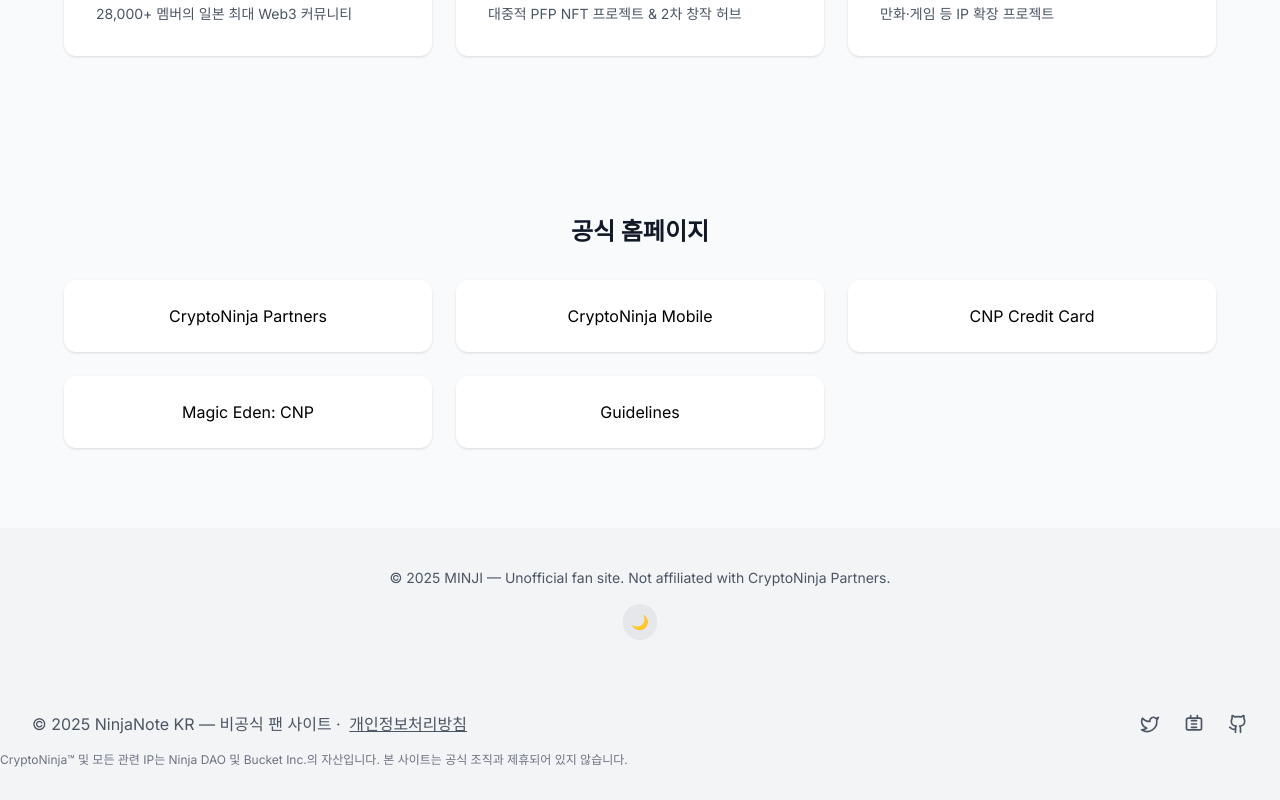
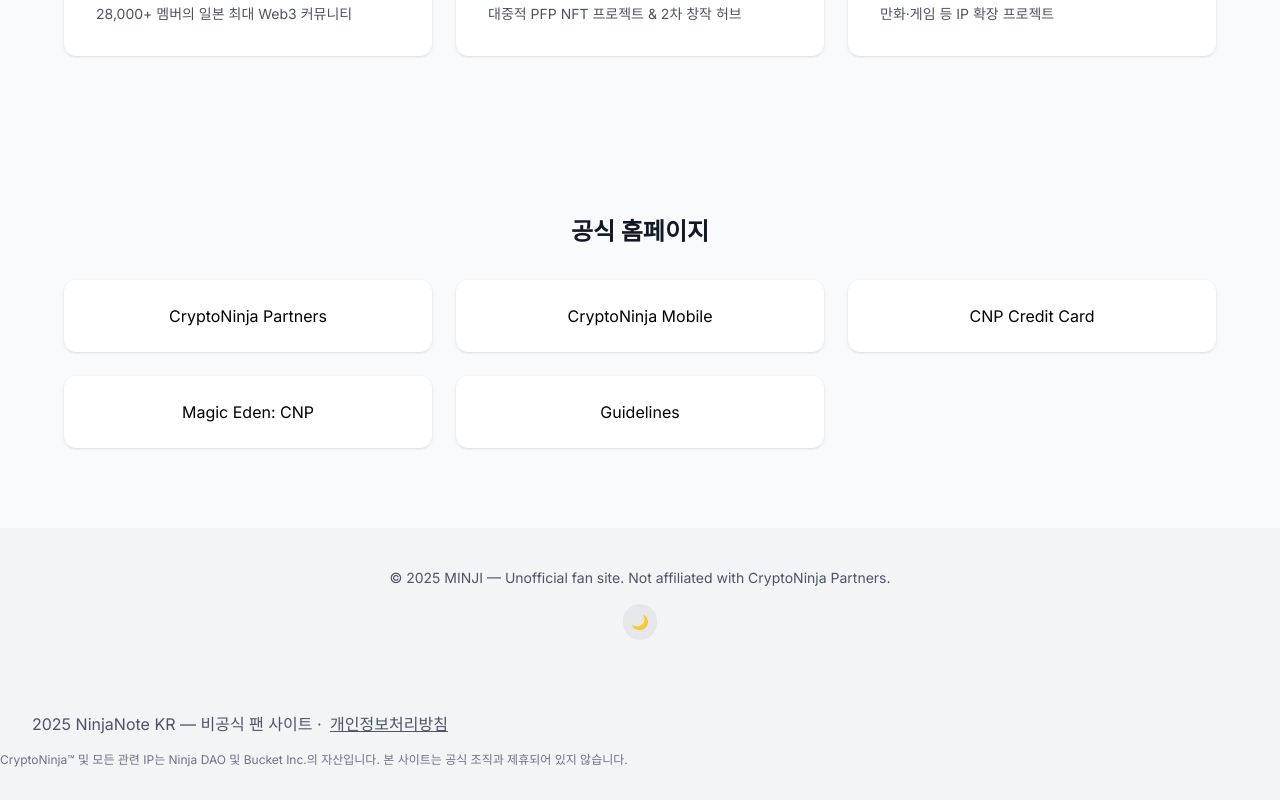
Before and after one commit to minjiblog/NinjaNoteKR, a Next.js app: page / in a window 1280 px wide. Shown: the part 1229-2029 px from the top of the page. Built offline with nearby package versions, Linux system fonts and the light colour scheme; a web font is replaced by a local one.

Commit message:
chore: remove footer social icons and clean markup

```diff
--- a/src/components/footer.tsx
+++ b/src/components/footer.tsx
@@ -1,65 +1,18 @@
 import Link from "next/link";
-import { Github, Twitter } from "lucide-react";
 
 export default function Footer() {
   return (
     <footer className="bg-gray-100 dark:bg-gray-900 py-8">
       <div className="container">
         <div className="flex flex-col md:flex-row justify-between items-center">
-          <div className="mb-4 md:mb-0">
-            <p className="text-gray-600 dark:text-gray-400">
-              © {new Date().getFullYear()} NinjaNote KR — 비공식 팬 사이트 · <Link href="/privacy" className="underline hover:text-primary-600 dark:hover:text-primary-400 ml-1">개인정보처리방침</Link>
-            </p>
-          </div>
-          <div className="flex space-x-6">
-            <Link
-              href="https://twitter.com/ninjadao"
-              target="_blank"
-              rel="noopener noreferrer"
-              className="text-gray-600 dark:text-gray-400 hover:text-primary-600 dark:hover:text-primary-400 transition-colors"
-            >
-              <Twitter className="h-5 w-5" />
-              <span className="sr-only">Twitter</span>
-            </Link>
-            <Link
-              href="https://discord.gg/ninjadao"
-              target="_blank"
-              rel="noopener noreferrer"
-              className="text-gray-600 dark:text-gray-400 hover:text-primary-600 dark:hover:text-primary-400 transition-colors"
-            >
-              <svg
-                xmlns="http://www.w3.org/2000/svg"
-                width="20"
-                height="20"
-                viewBox="0 0 24 24"
-                fill="none"
-                stroke="currentColor"
-                strokeWidth="2"
-                strokeLinecap="round"
-                strokeLinejoin="round"
-              >
-                <path d="M9 12h6m-6 4h6m-6-8h6" />
-                <path d="M5 5h14a2 2 0 0 1 2 2v10a2 2 0 0 1-2 2H5a2 2 0 0 1-2-2V7a2 2 0 0 1 2-2z" />
-                <path d="M8 2v3" />
-                <path d="M16 2v3" />
-              </svg>
-              <span className="sr-only">Discord</span>
-            </Link>
-            <Link
-              href="https://github.com/ninjadao"
-              target="_blank"
-              rel="noopener noreferrer"
-              className="text-gray-600 dark:text-gray-400 hover:text-primary-600 dark:hover:text-primary-400 transition-colors"
-            >
-              <Github className="h-5 w-5" />
-              <span className="sr-only">GitHub</span>
-            </Link>
-          </div>
+          <p className="text-gray-600 dark:text-gray-400">
+            {new Date().getFullYear()} NinjaNote KR — 비공식 팬 사이트 · <Link href="/privacy" className="underline hover:text-primary-600 dark:hover:text-primary-400 ml-1">개인정보처리방침</Link>
+          </p>
         </div>
       </div>
-            <p className="text-xs text-gray-500 dark:text-gray-600 mt-4">
-            CryptoNinja™ 및 모든 관련 IP는 Ninja DAO 및 Bucket Inc.의 자산입니다. 본 사이트는 공식 조직과 제휴되어 있지 않습니다.
-        </p>
-      </footer>
+      <p className="text-xs text-gray-500 dark:text-gray-600 mt-4 text-center md:text-left">
+        CryptoNinja™ 및 모든 관련 IP는 Ninja DAO 및 Bucket Inc.의 자산입니다. 본 사이트는 공식 조직과 제휴되어 있지 않습니다.
+      </p>
+    </footer>
   );
 }
```
